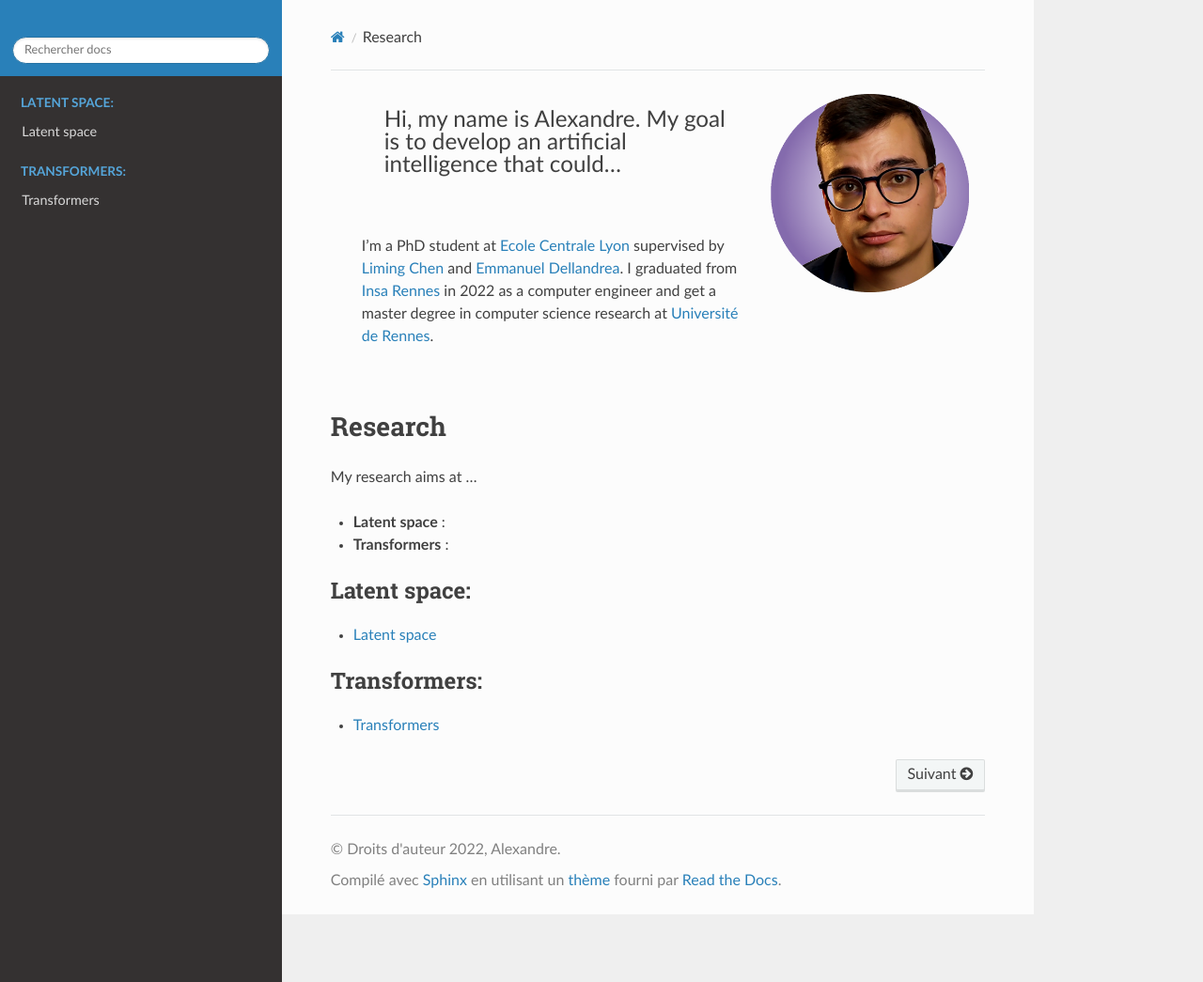
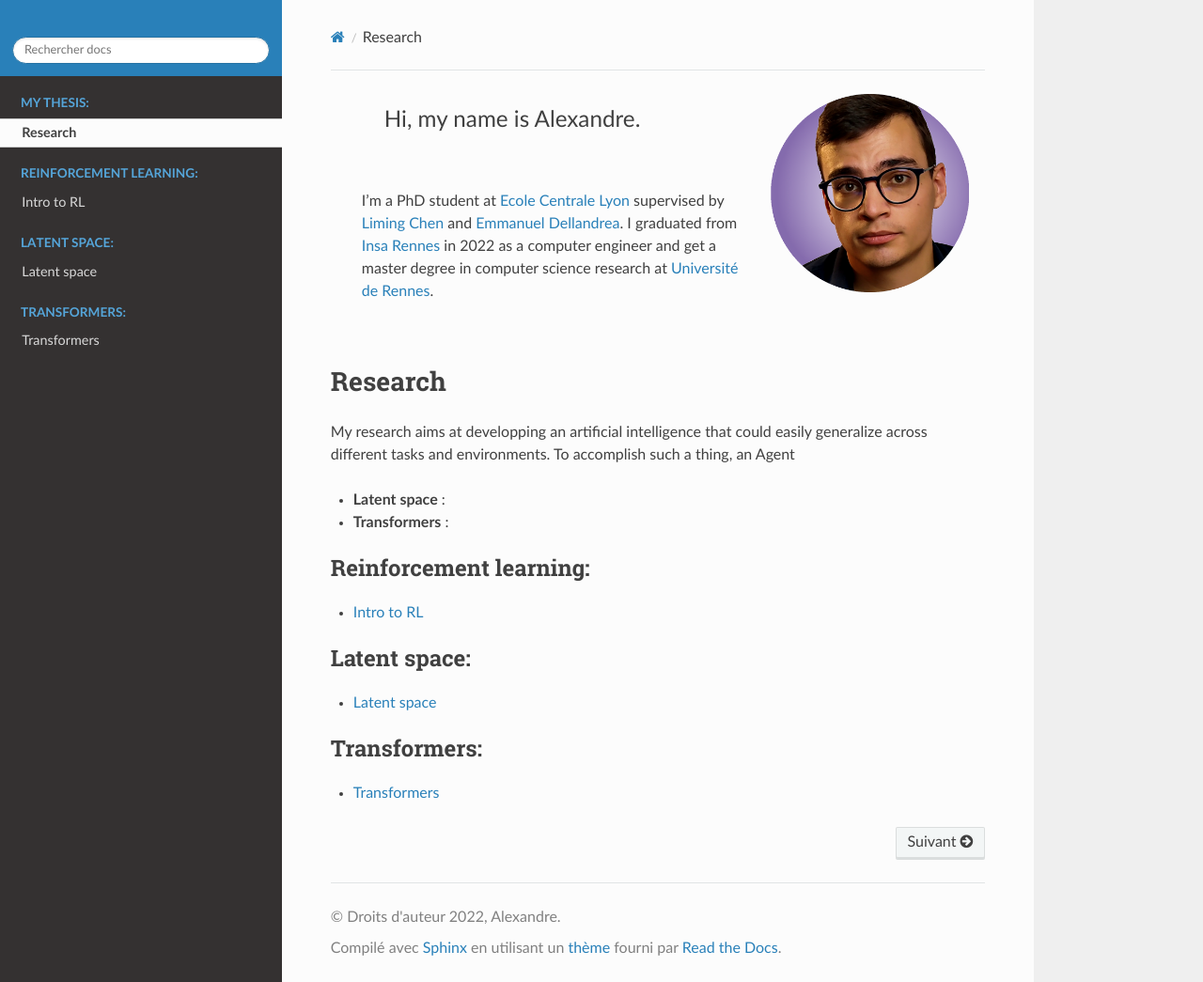
Before and after one commit to alexcbb/old_alexcbb.github.io, a Sphinx documentation site: the page built from docs/index.rst, in a window 1280 px wide and 1045 px high. Shown: the whole window at 94% size. Built offline with Sphinx 7.4.7 and the Read the Docs theme 2.0.0, drawn with Linux system fonts in a browser that asks for light colours.

Commit message:
Add new pages

```diff
--- a/docs/articles/latent_space.rst
+++ b/docs/articles/latent_space.rst
@@ -1,2 +1,5 @@
 Latent space
 ============
+
+What is a latent space ?
+------------------------
--- /dev/null
+++ b/docs/articles/reinforcement_learning.rst
@@ -0,0 +1,12 @@
+Intro to RL
+======================
+
+The RL problem :
+----------------
+
+Offline-RL VS Online RL :
+-------------------------
+
+
+Model-free VS Model-based :
+---------------------------
--- a/docs/index.rst
+++ b/docs/index.rst
@@ -18,7 +18,7 @@
 
                .. div:: sd-fs-4 sd-weight-bold
 
-                  Hi, my name is Alexandre. My goal is to develop an artificial intelligence that could...
+                  Hi, my name is Alexandre.
 
          .. grid-item-card::
             :shadow: none
@@ -43,10 +43,23 @@
 
 Research
 ------------------------
-My research aims at ...
+My research aims at developping an artificial intelligence that could easily generalize across different tasks and environments. To accomplish such a thing, an Agent
 
 - **Latent space** :
 - **Transformers** :
+
+
+.. toctree::
+   :hidden:
+   :caption: My Thesis:
+
+   self
+
+.. toctree::
+   :maxdepth: 1
+   :caption: Reinforcement learning:
+
+   ./articles/reinforcement_learning.rst
 
 .. toctree::
    :maxdepth: 1
```
